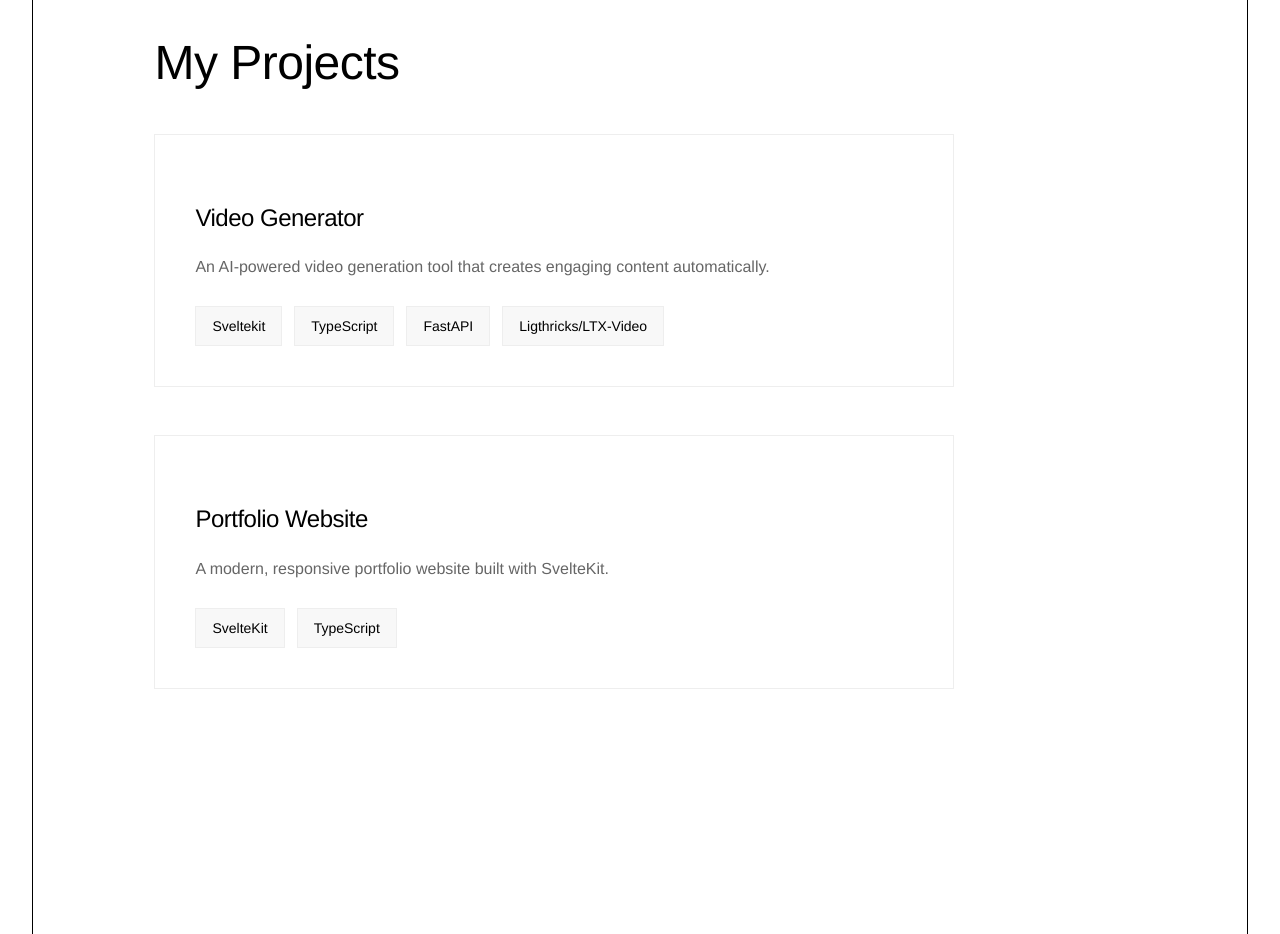
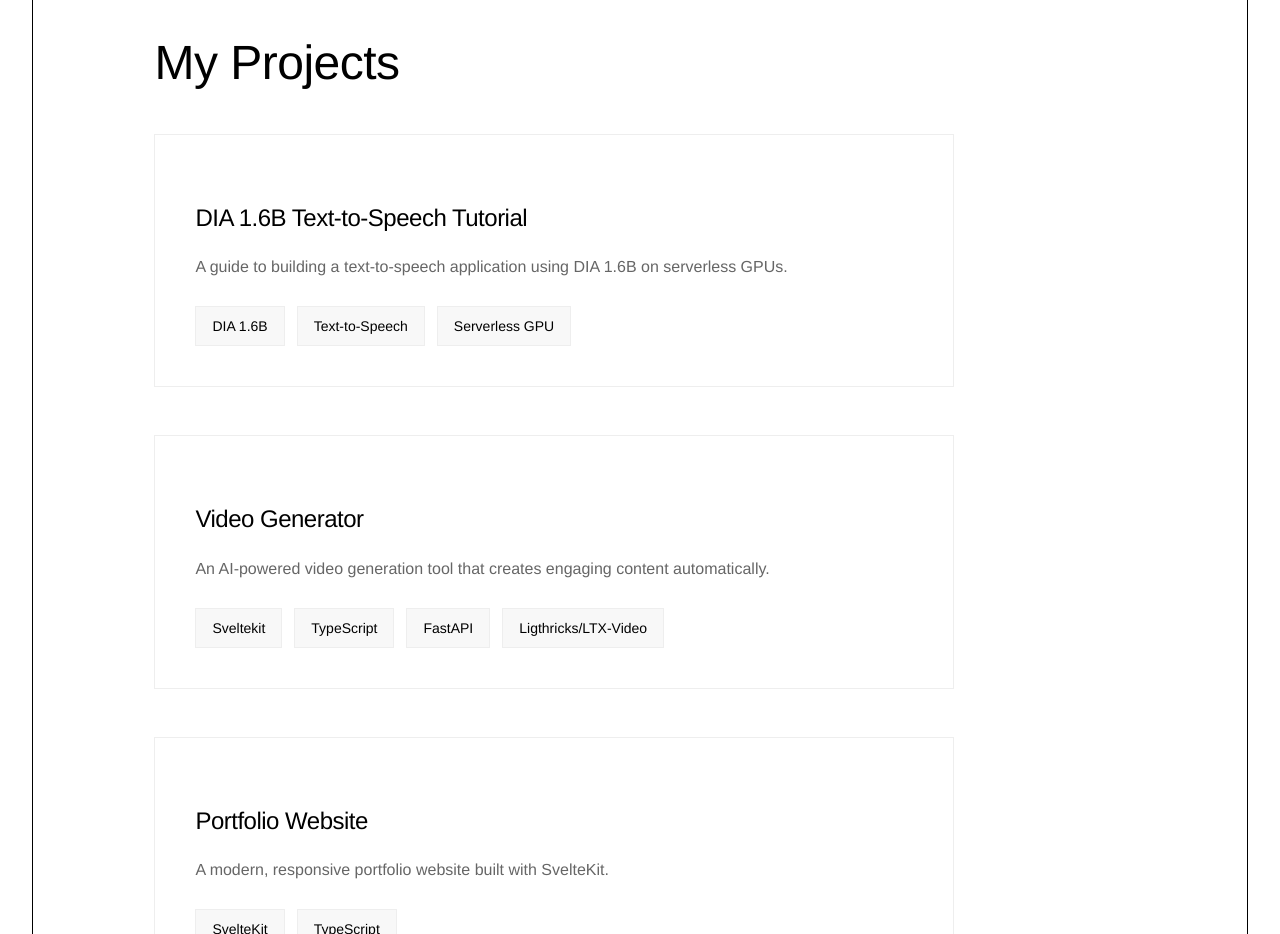
Before and after one commit to minettebrink/portfolio, a SvelteKit app: page / in a window 1280 px wide. Shown: the part 2280-3214 px from the top of the page. Built offline with nearby package versions, Linux system fonts and the light colour scheme.

Commit message:
added new project

```diff
--- /dev/null
+++ b/src/lib/data/projects/dia-tts.ts
@@ -0,0 +1,18 @@
+const content = `\
+## DIA 1.6B Text-to-Speech Tutorial\
+
+A guide to building a text-to-speech application using DIA 1.6B on serverless GPUs.\
+\
+[Read the tutorial](https://www.koyeb.com/tutorials/use-dia-1-6b-to-build-a-text-to-speech-application-on-serverless-gpus)\
+`;
+
+export const diaTTS = {
+    id: 'dia-tts',
+    title: 'DIA 1.6B Text-to-Speech Tutorial',
+    description: 'A guide to building a text-to-speech application using DIA 1.6B on serverless GPUs.',
+    content,
+    technologies: ['DIA 1.6B', 'Text-to-Speech', 'Serverless GPU'],
+    date: '2024-06-01',
+    tags: ['AI', 'TTS', 'Tutorial'],
+    liveUrl: 'https://www.koyeb.com/tutorials/use-dia-1-6b-to-build-a-text-to-speech-application-on-serverless-gpus'
+};
--- a/src/lib/data/projects/index.ts
+++ b/src/lib/data/projects/index.ts
@@ -1,9 +1,10 @@
-import type { Project } from '../types';
 import { videoGenerator } from './video-generator';
 import { portfolioWebsite } from './portfolio-website';
+import { diaTTS } from './dia-tts';
 
 
-export const projects: Project[] = [
+export const projects = [
+    diaTTS,
     videoGenerator,
     portfolioWebsite,
 ];
--- a/src/routes/home.svelte
+++ b/src/routes/home.svelte
@@ -187,6 +187,17 @@
             <h2>My Projects</h2>
             <div class="project-grid">
                 {#each projects as project}
+                    {#if project.liveUrl}
+                        <a href={project.liveUrl} class="project-card" target="_blank" rel="noopener noreferrer">
+                            <h3>{project.title}</h3>
+                            <p>{project.description}</p>
+                            <div class="technologies">
+                                {#each project.technologies as tech}
+                                    <span class="tech-tag">{tech}</span>
+                                {/each}
+                            </div>
+                        </a>
+                    {:else}
                         <a href="/projects/{project.id}" class="project-card">
                             <h3>{project.title}</h3>
                             <p>{project.description}</p>
@@ -196,6 +207,7 @@
                                 {/each}
                             </div>
                         </a>
+                    {/if}
                 {/each}
             </div>
         </section>
```
Also changed, not shown: 1 other file (tests, documents, lock files or other folders). Lines whose indentation alone changed are shown as unchanged.
